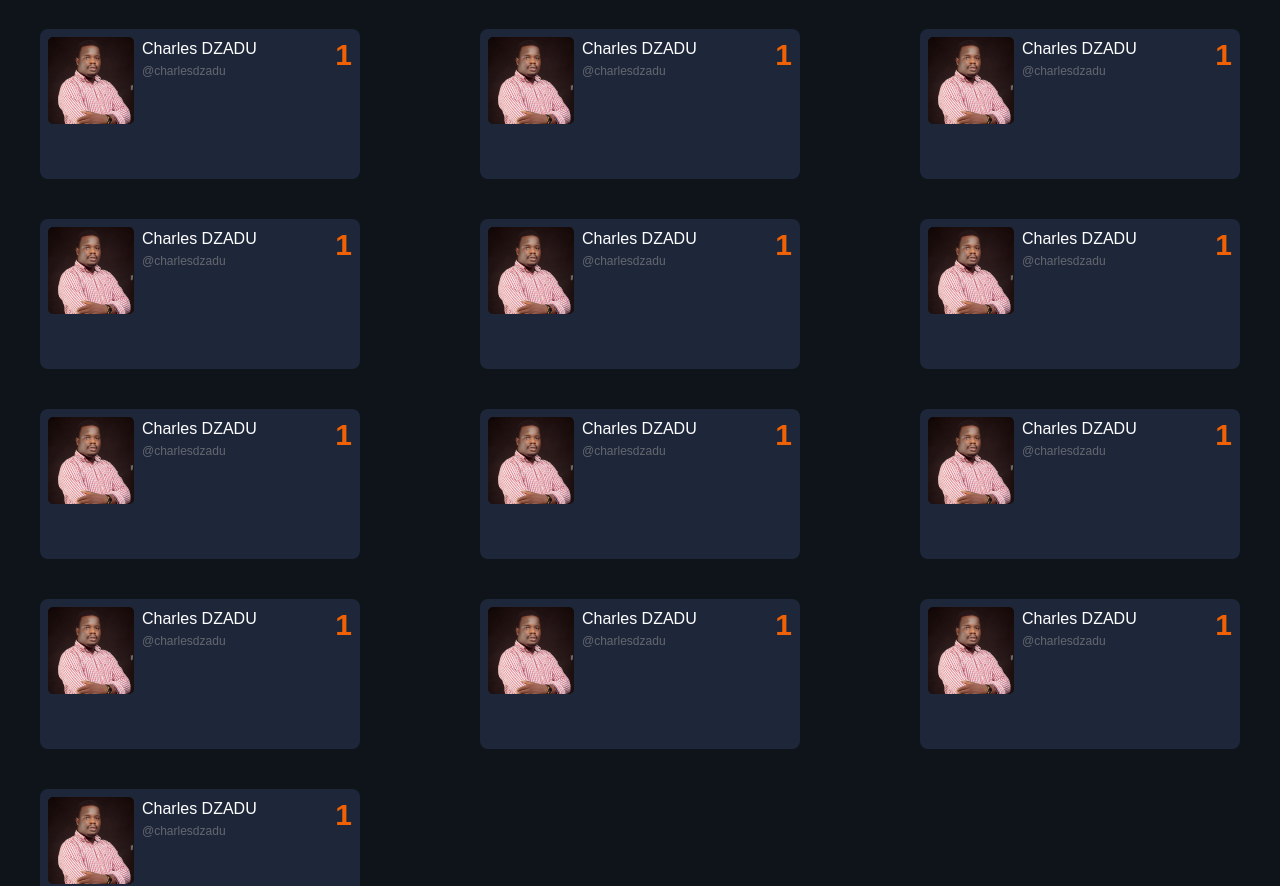
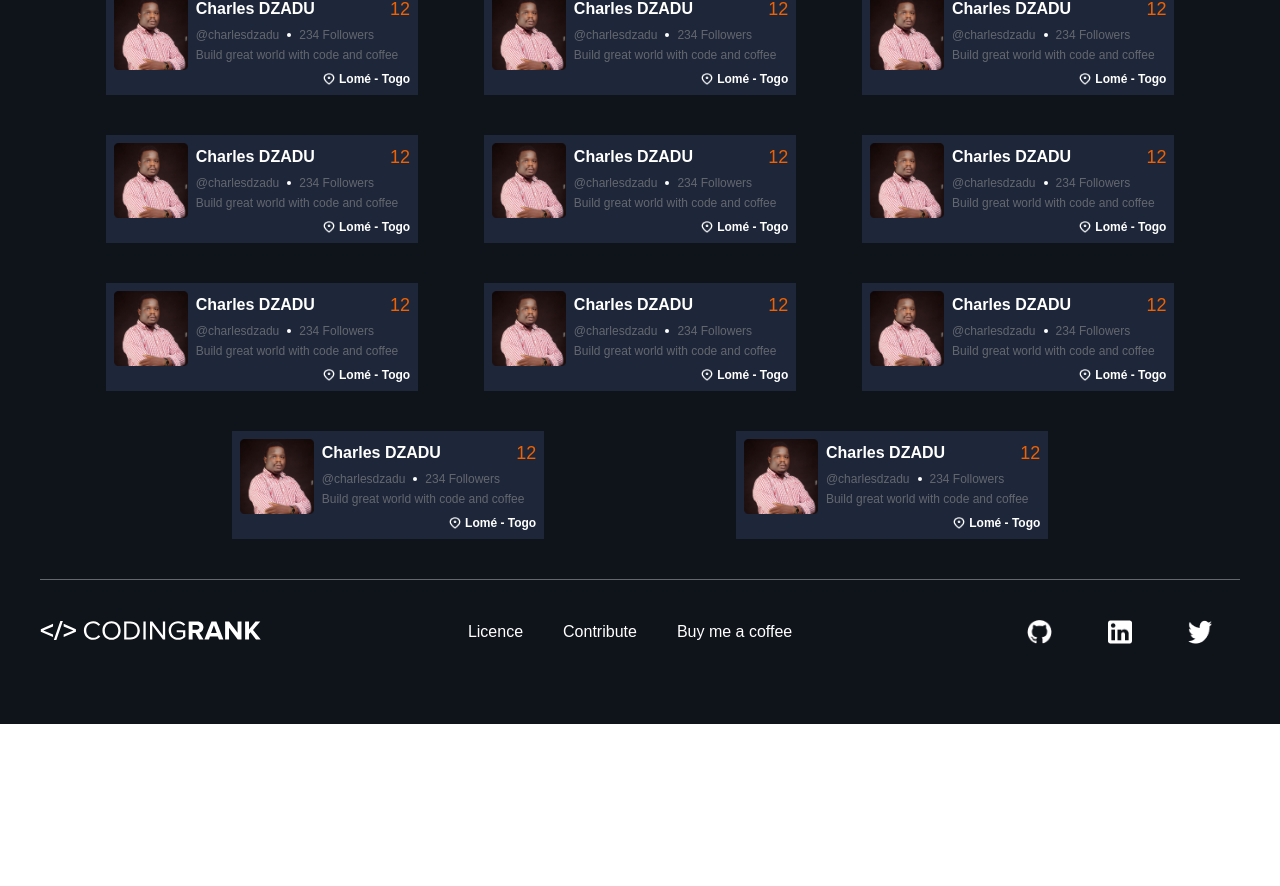
Before and after one commit to codingrank/codingrank-website, a Nuxt app: page / in a window 1280 px wide. Shown: the part 1329-2215 px from the top of the page. After the commit the page ends 2053 px from the top, so only its background shows below. Built offline with nearby package versions, Linux system fonts and the light colour scheme.

Commit message:
Update: Users Cards completed

```diff
--- a/components/UsersCardList.vue
+++ b/components/UsersCardList.vue
@@ -2,16 +2,17 @@
     <div class="pt-20">
 
         <hr class="text-gray-dark">
-        <div class=" flex flex-col items-start gap-2 md:flex-row justify-between md:items-end pt-5">
+        <div class=" flex flex-col items-start gap-2 sm:flex-row justify-between sm:items-center md:items-end pt-5">
             <div>
-                <h1 class="font-bold text-xl md:text-3xl lg:text-4xl py-3">Top Contributeurs au Togo</h1>
-            <p>Base on contributions on public repositories</p>
+                <h1 class="font-bold text-xl sm:text-3xl  lg:text-4xl py-3">Most active developpers</h1>
+                <p>Base on contributions on public repositories</p>
             </div>
             <div>
-                <input type="text" class="h-10 w-300 bg-white text-gray-dark px-2 rounded-sm border self-end" placeholder="Search...">
+                <input type="text" class="h-10 w-300 bg-white text-gray-dark px-2 rounded-sm border self-end"
+                    placeholder="Search...">
             </div>
         </div>
-        <div class="flex flex-wrap justify-between gap-y-10 my-10">
+        <div class="flex flex-wrap justify-evenly gap-y-10 my-10">
             <UsersCard></UsersCard>
             <UsersCard></UsersCard>
             <UsersCard></UsersCard>
@@ -26,8 +27,8 @@
             <UsersCard></UsersCard>
             <UsersCard></UsersCard>
             <UsersCard></UsersCard>
-            <UsersCard></UsersCard>
-            <UsersCard></UsersCard>
+
+
         </div>
     </div>
 </template>
--- a/components/users/Card.vue
+++ b/components/users/Card.vue
@@ -1,19 +1,35 @@
 <template>
-  <div class="bg-secondary text-white w-[320px] h-[150px] rounded-lg p-2">
-    <div class="flex justify-between">
-      <div class="flex gap-2">
-        <img class="w-22 h-22" src="~/assets/medias/charles.png" alt="profile" />
-        <div class="flex flex-col gap-0.5">
-          <h3>Charles DZADU</h3>
-          <nuxt-link class="text-gray-dark font-thin text-xs" to="">
-            @charlesdzadu
-          </nuxt-link>
+  <div class="bg-secondary text-white w-[320px]rounded-lg p-2">
+    <div class="flex gap-2">
+      <img class="w-1/4 h-full" src="~/assets/medias/charles.png" alt="profile" />
+      <div class="w-3/4 flex flex-col gap-2">
+
+          <div class="flex flex-col gap-1">
+            <div class="flex justify-between items-center ">
+              <h1 class="text-base font-bold">Charles DZADU</h1>
+              <div>
+                <h1 class="text-lg  text-primary">12</h1>
+              </div>
+            </div>
+
+            <div class="flex gap-2 flex-wrap items-center">
+              <a class="text-gray-dark font-thin text-xs" href="">@charlesdzadu</a>
+              <span class="w-1 h-1 bg-white rounded-[50%]"></span>
+              <p class="text-gray-dark font-thin text-xs ">234 Followers</p>
+            </div>
+            <p class="text-gray-dark text-[10px] sm:text-xs">
+              Build great world with code and coffee
+            </p>
+
+          </div>
+
+        <div class="flex gap-1 items-center self-end">
+          <img class="w-3 h-3" src="~/assets/medias/mapicon.png" alt="" />
+          <p class="text-xs font-semibold">Lomé - Togo</p>
         </div>
       </div>
 
-      <div>
-        <h1 class="text-3xl font-bold text-primary">1</h1>
-      </div>
     </div>
+
   </div>
 </template>
```
